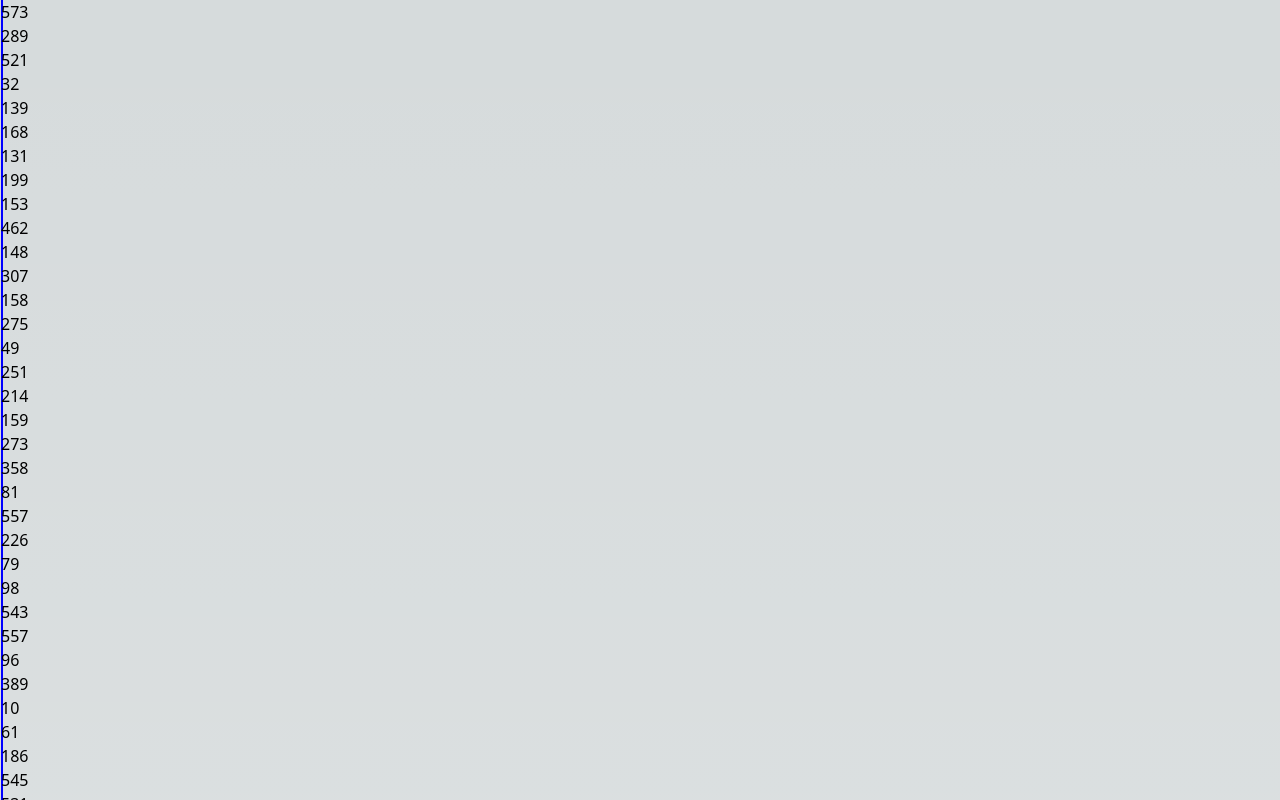
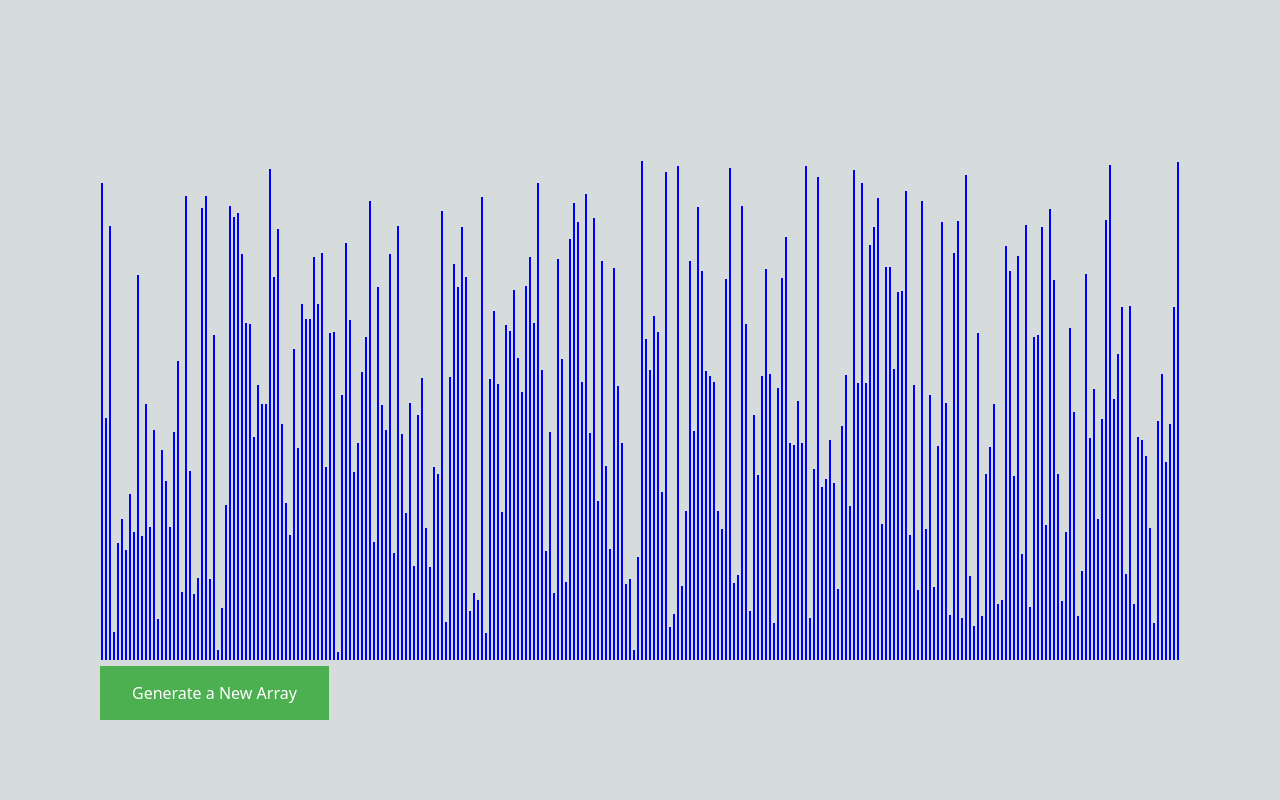
Before and after one commit to Kaaasper/sortingvisualiser, a Next.js app: page / in a window 1280 px wide. Shown: the top 800 px of the page. Built offline with nearby package versions, Linux system fonts and the light colour scheme.

Commit message:
dynamic resizing

```diff
--- a/app/Sorter/Sorter.css
+++ b/app/Sorter/Sorter.css
@@ -1,10 +1,26 @@
 .array-container {
-    position: relative;
+    position: fixed;
+    bottom: 10%;
+    width: 100%;
+    margin-left: 100px;
+    margin-right: 100px
 }
 
 .array-bar {
     width: 2px;
     background-color: blue;
-    display: block;
+    display: inline-block;
     margin: 0 1px;
 }
+
+.button {
+    background-color: #4CAF50;
+    /* Green */
+    border: none;
+    color: white;
+    padding: 15px 32px;
+    text-align: center;
+    text-decoration: none;
+    display: inline-block;
+    font-size: 16px;
+}
--- a/app/Sorter/Sorter.js
+++ b/app/Sorter/Sorter.js
@@ -3,33 +3,46 @@
 import React from 'react';
 import './Sorter.css';
 
-const NUMBER_OF_ARRAY_BARS = 300;
-
 export default function Sorter() {
     const [array, setArray] = React.useState([]);
+    const [width, setWidth] = React.useState(0)
+    const [height, setHeight] = React.useState(0)
 
     React.useEffect(() => {
-        updateArray()
-    }, [])
+        // component is mounted and window is available
+        handleWindowResize();
+        window.addEventListener('resize', handleWindowResize);
+        // unsubscribe from the event on component unmount
+        return () => window.removeEventListener('resize', handleWindowResize);
+    }, []);
 
-    function updateArray() {
-        setArray(generateRandomNumbers(NUMBER_OF_ARRAY_BARS, 5, 600));
+    function updateArray(width, height) {
+        setArray(generateRandomNumbers((width - 200) / 4, 5, height - 300));
+    }
+
+    function handleWindowResize() {
+        setWidth(window.innerWidth);
+        setHeight(window.innerHeight);
+        updateArray(window.innerWidth, window.innerHeight);
     }
 
     return (
         <div className="array-container">
             {array.map((value, index) =>
             (
-                <div className="array-bar" key={index}>
-                    {value}
-                </div>
+                <div
+                    className="array-bar"
+                    key={index}
+                    style={{ height: `${value}px` }}></div>
             ))}
 
-            <button onClick={() => updateArray()}>Generate New Array</button>
+            <button className='button' onClick={() => updateArray(width, height)}>Generate a New Array</button>
         </div>
 
 
     );
+
+
 
 }
 
--- a/package.json
+++ b/package.json
@@ -1,5 +1,5 @@
 {
-  "name": "my-app",
+  "name": "sortingvisualiser",
   "version": "0.1.0",
   "private": true,
   "scripts": {
```
Also changed, not shown: 1 other file (tests, documents, lock files or other folders).
